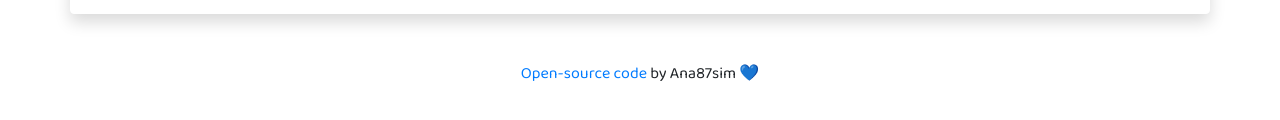
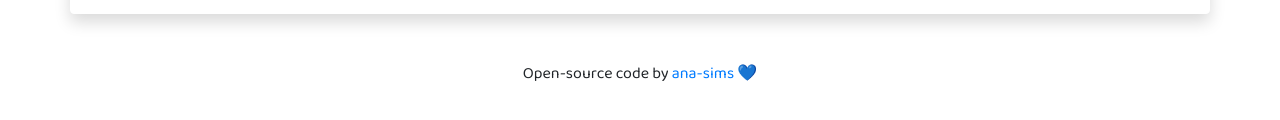
Before and after one commit to ana-sims/my-awesome-project, a plain HTML site: page index.html in a window 1280 px wide. Shown: the part 576-696 px from the top of the page. Drawn offline with nearby package versions, Linux system fonts and the light colour scheme.

Commit message:
changed signature git

```diff
--- a/index.html
+++ b/index.html
@@ -179,7 +179,7 @@
         </div>
       </div>
     </div>
-    <p id='signature'> <a href="https://github.com/Ana87sim/my-awesome-project">Open-source code</a> by Ana87sim 💙</p>
+    <p id='signature'>Open-source code by<a href="https://github.com/ana-sims/my-awesome-project"> ana-sims</a> 💙</p>
     <script src="src/index.js"></script>
   </body>
 </html>
```
